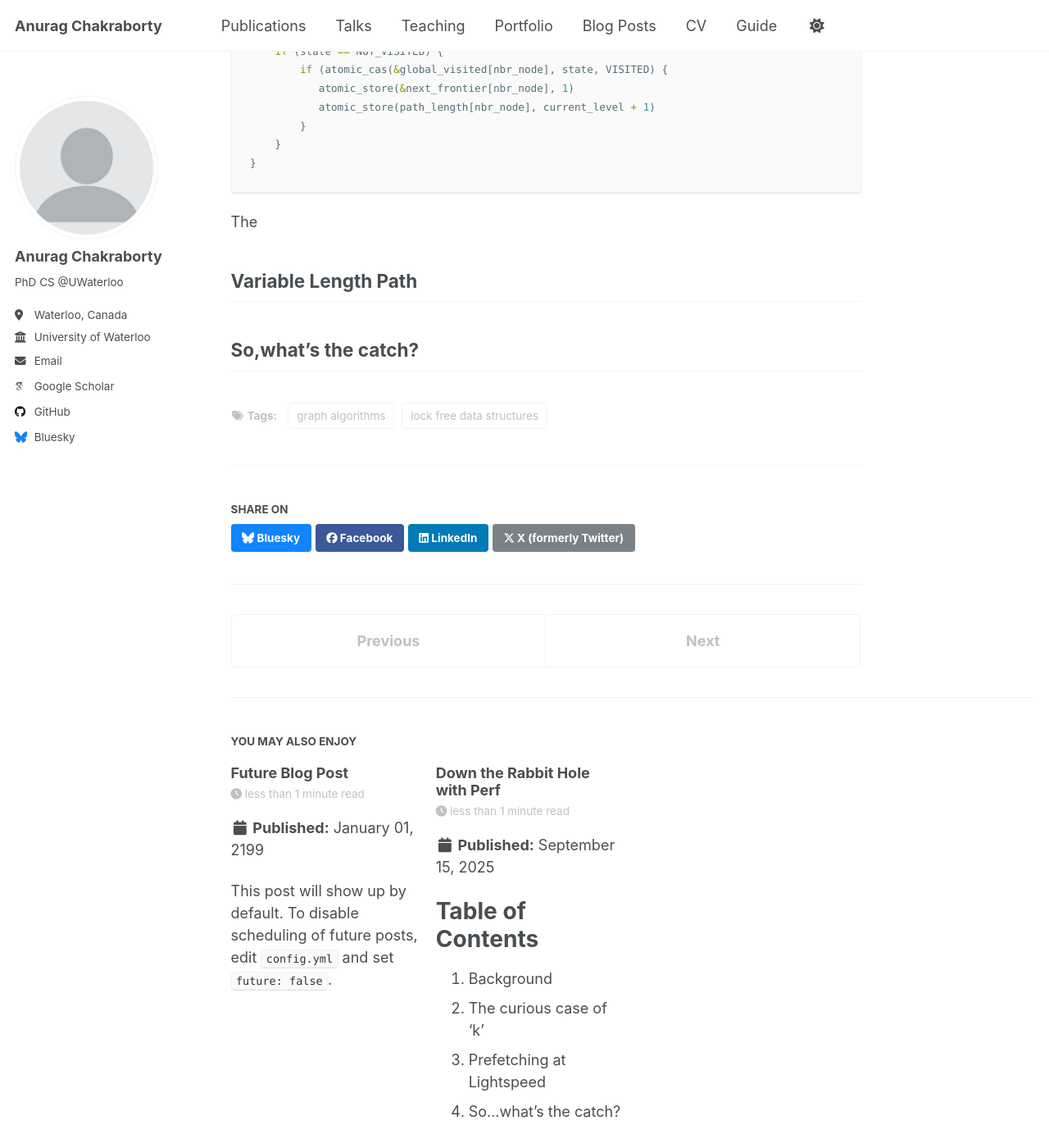
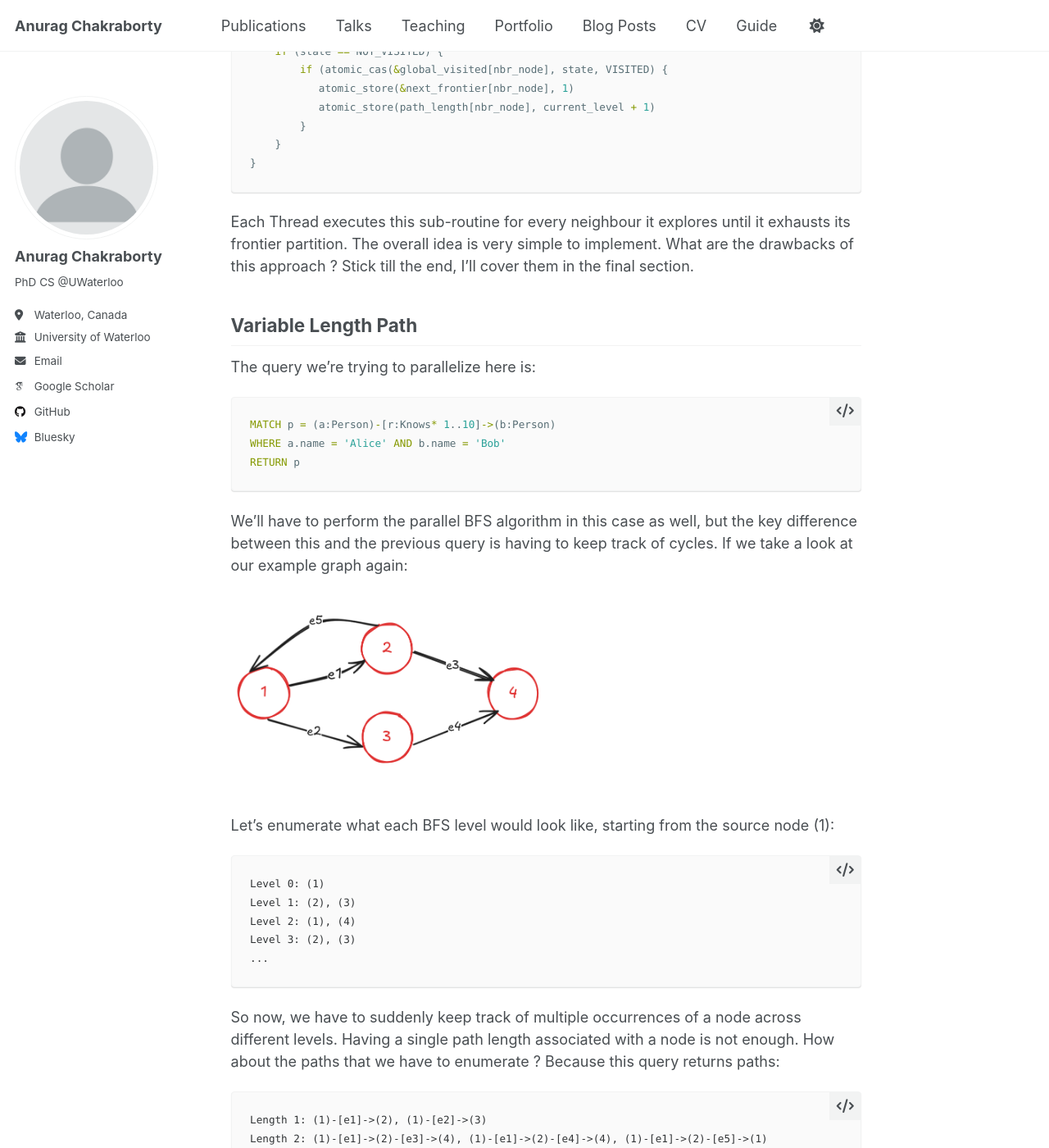
Before and after one commit to anuchak/anuchak.github.io, a Jekyll site: the page built from _posts/2025-09-14-blog-post-1.md, in a window 1280 px wide and 1400 px high, scrolled down 4714 px. Shown: the whole window at 82% size. Built offline with Jekyll 4.4.1, drawn with Linux system fonts in a browser that asks for light colours; some web fonts are replaced; a script that is not in the unit is left out; some of the changed text lies outside the part shown.

Commit message:
Update 2025-09-14-blog-post-1.md

````diff
--- a/_posts/2025-09-14-blog-post-1.md
+++ b/_posts/2025-09-14-blog-post-1.md
@@ -62,7 +62,7 @@ Let's take the following graph as an example (we'll keep using this as a running
 
 <figure>
   <img src="/images/graph.png" alt="Description" style="width: 50%;" />
-  <figcaption style="text-align: left;">Example Graph</figcaption>
+  <figcaption style="text-align: left;">**Figure a**: Example Graph</figcaption>
 </figure>
 
 If a user ran the **SHORTEST** path query from node (1) to node (4), the result would return the path:
@@ -106,7 +106,7 @@ explored, each Thread explores its partition's neighbours and we call this _fron
 
 <figure>
   <img src="/images/parallel_bfs.png" alt="Description" style="width: 50%;" />
-  <figcaption style="text-align: left;">Example Graph</figcaption>
+  <figcaption style="text-align: left;">**Figure b**: Parallel BFS Overview</figcaption>
 </figure>
 
 Let's consider all the structures we need to keep track of for our BFS algorithm:
@@ -127,7 +127,7 @@ atomic `load` and atomic `store` operations come in handy.
 
 <figure>
   <img src="/images/img.png" alt="Description" style="width: 50%;" />
-  <figcaption style="text-align: center;">Figure b: Concurrent Access by Threads</figcaption>
+  <figcaption style="text-align: center;">**Figure c**: Concurrent Access by Threads</figcaption>
 </figure>
 
 Consider the above scenario, where **Thread 1** and **Thread 2** encounter the same node
@@ -150,10 +150,48 @@ visited_nbrs(nbr_node) {
 }
 ```
 
-The
-
+Each Thread executes this sub-routine for every neighbour it explores until it exhausts its frontier partition. The overall
+idea is very simple to implement. What are the drawbacks of this approach ? Stick till the end, I'll cover them in the final section.
 
 ## Variable Length Path
 
+The query we're trying to parallelize here is:
+
+```sql
+MATCH p = (a:Person)-[r:Knows* 1..10]->(b:Person)
+WHERE a.name = 'Alice' AND b.name = 'Bob'
+RETURN p
+```
+
+We'll have to perform the parallel BFS algorithm in this case as well, but the key difference between this and the previous query is
+having to keep track of cycles. If we take a look at our example graph again:
+
+<figure>
+  <img src="/images/graph.png" alt="Description" style="width: 50%;" />
+  <figcaption style="text-align: left;"></figcaption>
+</figure>
+
+Let's enumerate what each BFS level would look like, starting from the source node (1):
+
+```
+Level 0: (1)
+Level 1: (2), (3)
+Level 2: (1), (4)
+Level 3: (2), (3)
+...
+```
+
+So now, we have to suddenly keep track of multiple occurrences of a node across different levels. Having a single path length associated
+with a node is not enough. How about the paths that we have to enumerate ? Because this query returns paths:
+
+```
+Length 1: (1)-[e1]->(2), (1)-[e2]->(3)
+Length 2: (1)-[e1]->(2)-[e3]->(4), (1)-[e1]->(2)-[e4]->(4), (1)-[e1]->(2)-[e5]->(1)
+Length 3: (1)-[e1]->(2)-[e5]->(1)-[e1]->(2), (1)-[e1]->(2)-[e5]->(1)-[e2]->(3)
+...
+```
+
+
+
 
 ## So,what's the catch?
````
Also changed, not shown: other parts of _posts/2025-09-14-blog-post-1.md (+1 -1 lines).
